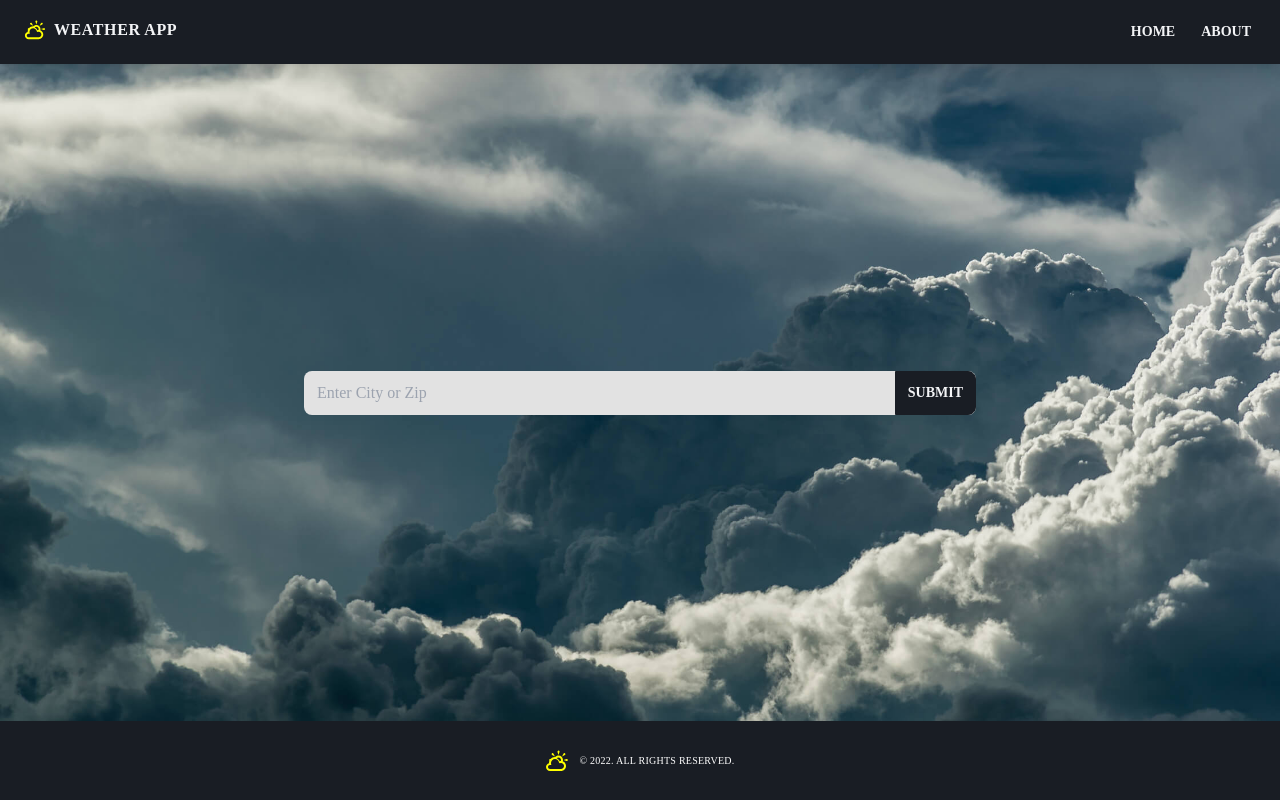
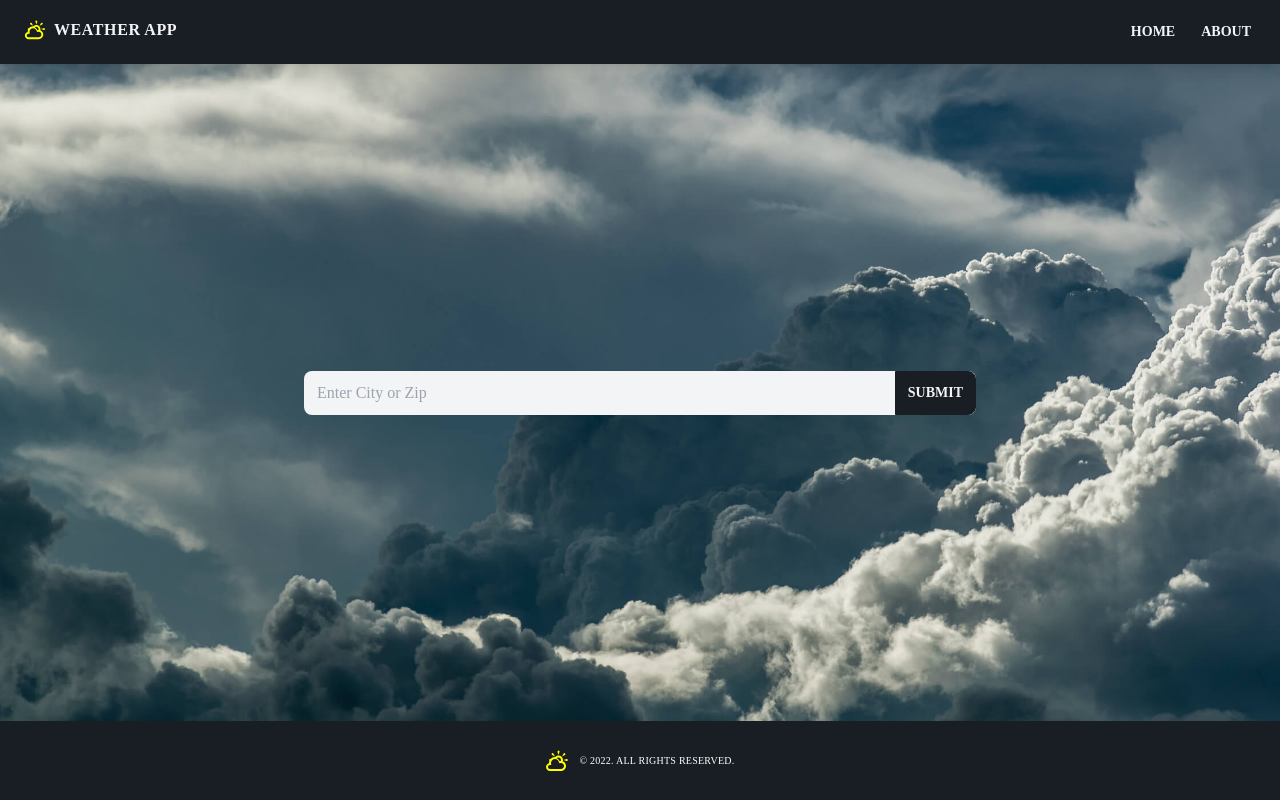
Before and after one commit to Ansel291/weatherApp, a React (Create React App) app: page / in a window 1280 px wide. Built offline with nearby package versions, Linux system fonts and the light colour scheme; no server answers; a web font is replaced by a local one.

Commit message:
made background input field brighter on desktop

```diff
--- a/src/components/currentConditions/CurrentConditionSearch.jsx
+++ b/src/components/currentConditions/CurrentConditionSearch.jsx
@@ -74,7 +74,7 @@ function CurrentConditionSearch() {
             <div className='relative'>
               <input
                 type='text'
-                className='w-full pr-40 bg-[#e2e2e2] input input-sm text-black text-[16px] h-[2.75rem]'
+                className='w-full pr-40 bg-[#e2e2e2] md:bg-gray-100 input input-sm text-black text-[16px] h-[2.75rem]'
                 placeholder='Enter City or Zip'
                 value={cityOrZipText}
                 onChange={handleChange}
```
